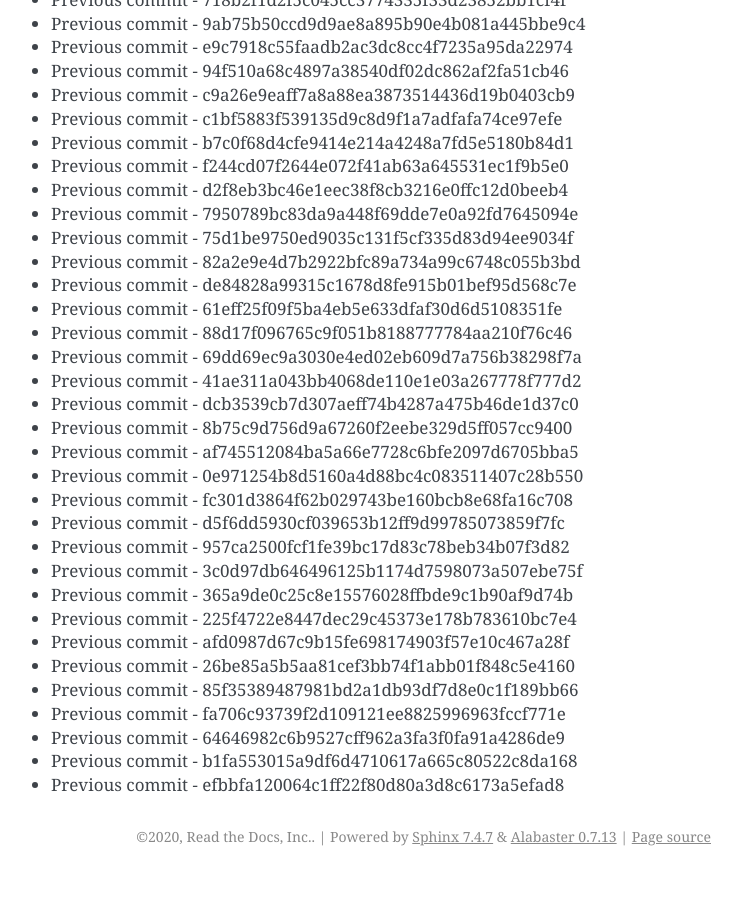
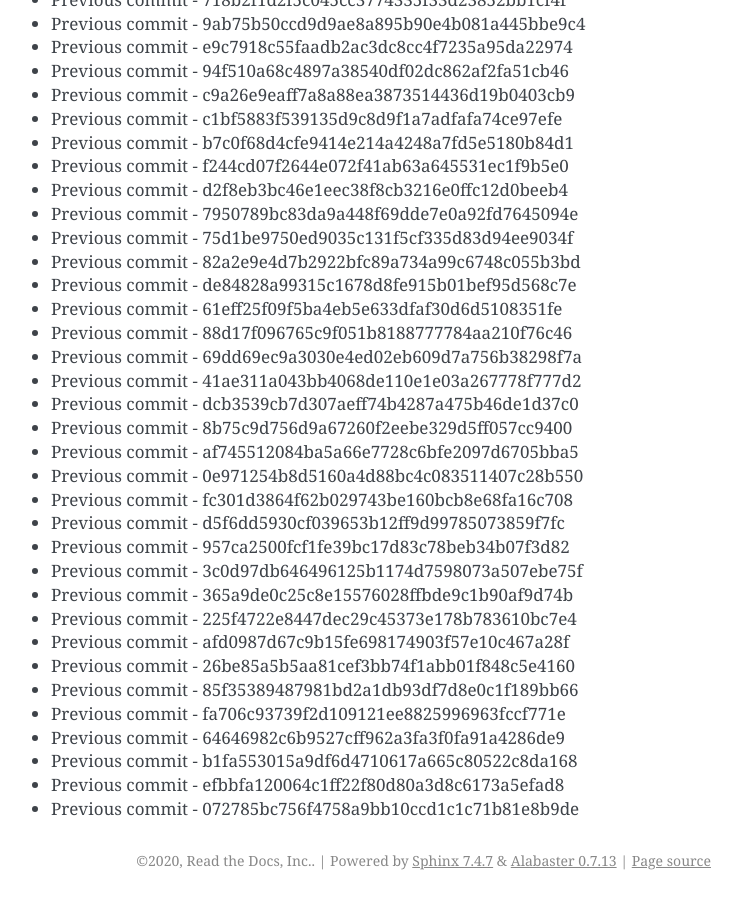
Before and after one commit to readthedocs/rtd-git-stresstest, a Sphinx documentation site: the page built from docs/updates.rst, in a window 1280 px wide and 900 px high, scrolled down 20883 px. Shown: the whole window, without its empty margins (399-1141 px from the left). Built offline with Sphinx 7.4.7, drawn with Linux system fonts in a browser that asks for light colours; before the commit the page ends 21759 px from its top, so only the background shows below that.

Commit message:
Generating commit from previous: 072785bc756f4758a9bb10ccd1c1c71b81e8b9de

```diff
--- a/docs/updates.rst
+++ b/docs/updates.rst
@@ -909,3 +909,4 @@ It can be tested for any performance characteristics.
 * Previous commit - 64646982c6b9527cff962a3fa3f0fa91a4286de9
 * Previous commit - b1fa553015a9df6d4710617a665c80522c8da168
 * Previous commit - efbbfa120064c1ff22f80d80a3d8c6173a5efad8
+* Previous commit - 072785bc756f4758a9bb10ccd1c1c71b81e8b9de
```
